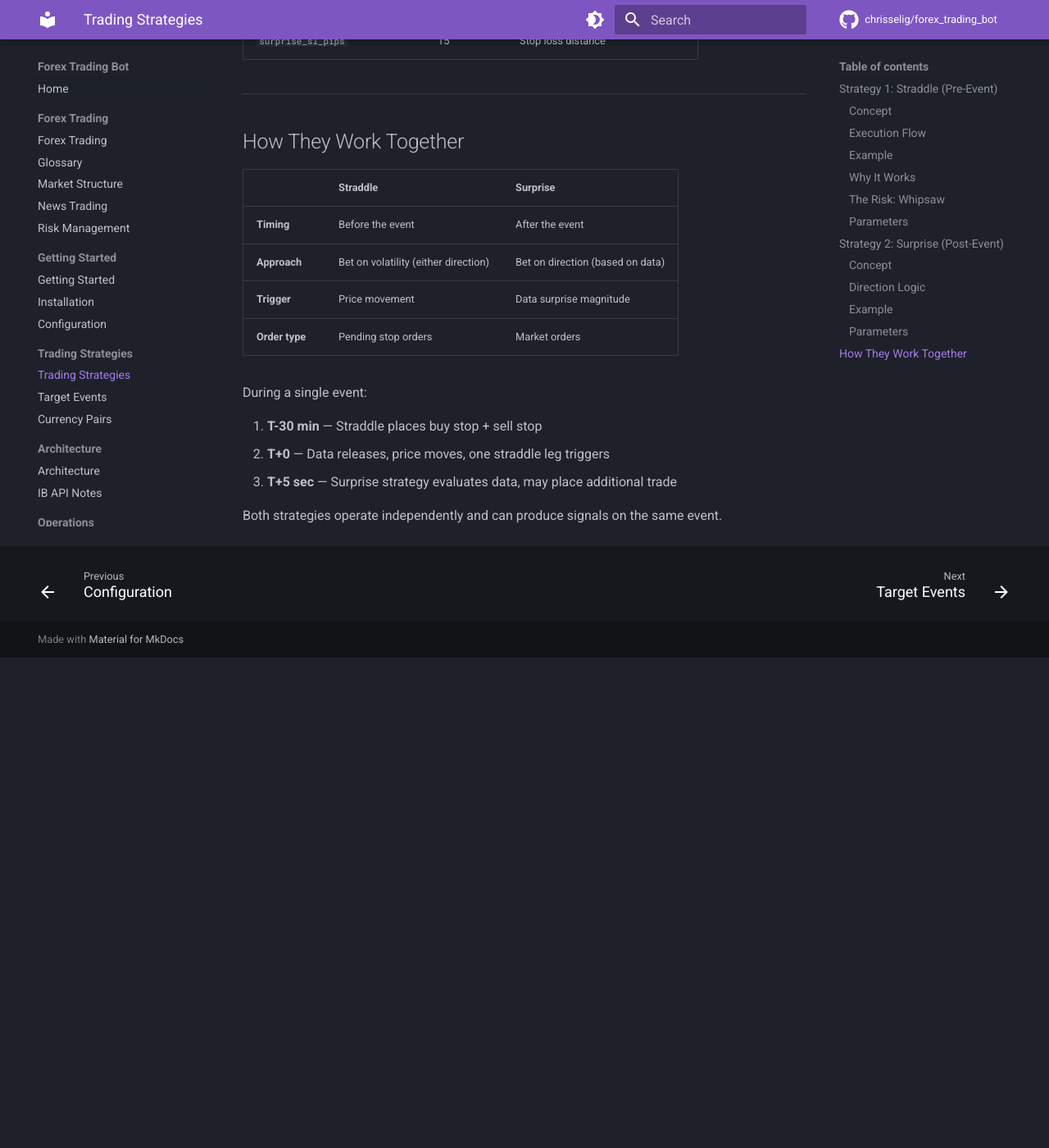
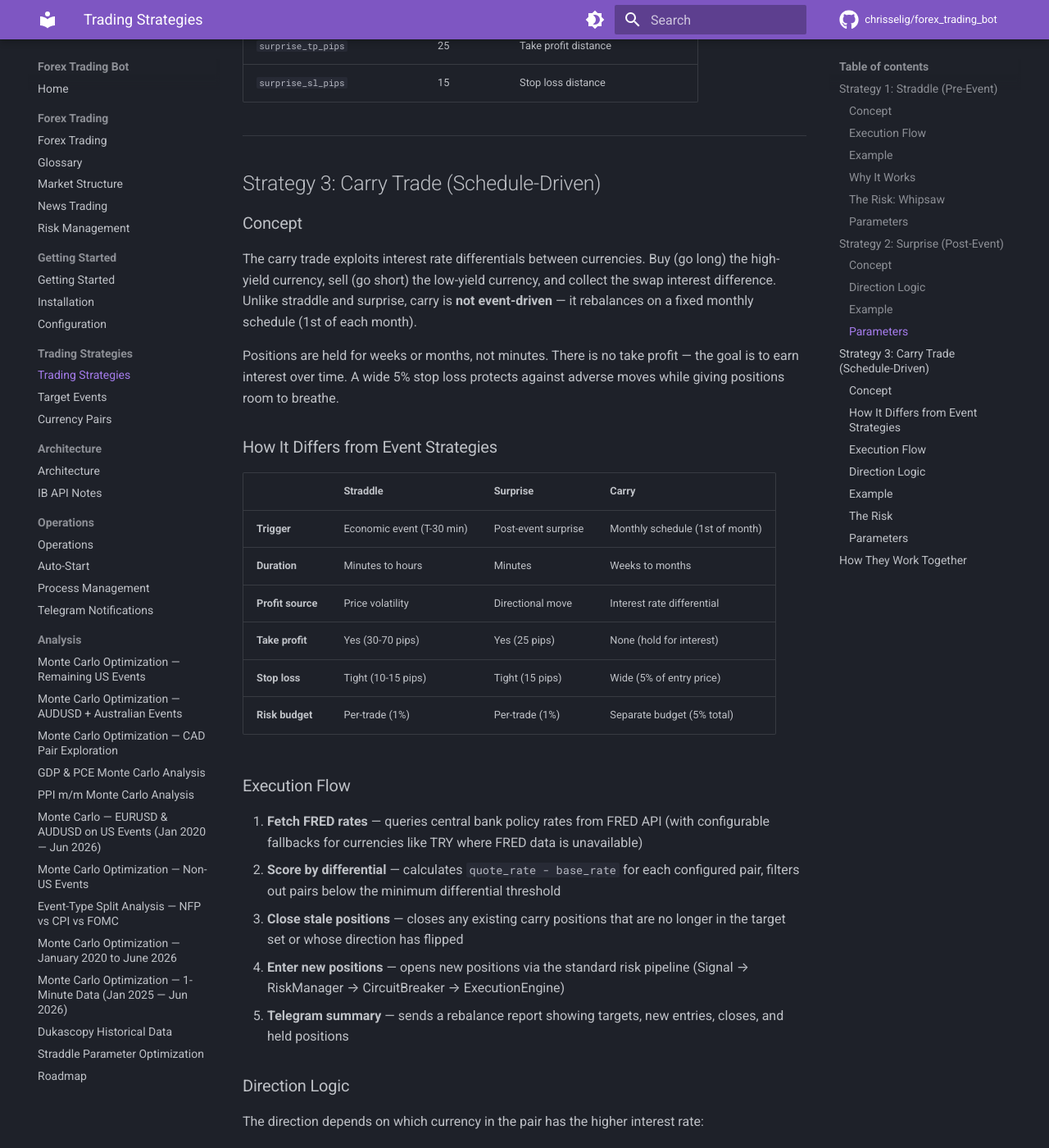
Before and after one commit to chrisselig/forex_trading_bot, an MkDocs documentation site: the page built from docs/trading/strategies.md, in a window 1280 px wide and 1400 px high, scrolled down 3017 px. Shown: the whole window at 82% size. Built offline with MkDocs 1.6.1 and Material for MkDocs 9.7.7, drawn with Linux system fonts in a browser that asks for light colours; comment, search, counter and statistics services are not loaded; before the commit the page ends 3819 px from its top, so only the background shows below that; some of the changed text lies outside the part shown.

Commit message:
docs: document carry trade strategy in strategies page and README
Add Strategy 3 (Carry Trade) to docs/trading/strategies.md with concept,
execution flow, direction logic, example, risk section, and full parameter
table. Update "How They Work Together" comparison table and timeline to
include carry alongside straddle and surprise. Update README description,
quick start steps, architecture diagram, and documentation links.

Co-Authored-By: Claude Opus 4.6 <noreply@anthropic.com>

```diff
--- a/docs/trading/strategies.md
+++ b/docs/trading/strategies.md
@@ -1,6 +1,6 @@
 # Trading Strategies
 
-The bot runs two complementary strategies. The straddle captures volatility regardless of direction. The surprise trades in the direction the data implies. They operate independently and can both be active during the same event.
+The bot runs three strategies. The **straddle** captures volatility regardless of direction around news events. The **surprise** trades in the direction post-release data implies. The **carry trade** exploits interest rate differentials on a monthly schedule. Straddle and surprise are event-driven and operate independently during the same event. Carry runs on its own schedule with a separate risk budget.
 
 ## Strategy 1: Straddle (Pre-Event)
 
@@ -94,19 +94,75 @@ NFP forecast: 200K. Actual: 250K. Surprise: +25%.
 
 ---
 
+## Strategy 3: Carry Trade (Schedule-Driven)
+
+### Concept
+
+The carry trade exploits interest rate differentials between currencies. Buy (go long) the high-yield currency, sell (go short) the low-yield currency, and collect the swap interest difference. Unlike straddle and surprise, carry is **not event-driven** — it rebalances on a fixed monthly schedule (1st of each month).
+
+Positions are held for weeks or months, not minutes. There is no take profit — the goal is to earn interest over time. A wide 5% stop loss protects against adverse moves while giving positions room to breathe.
+
+### How It Differs from Event Strategies
+
+| | Straddle | Surprise | Carry |
+|---|---------|---------|-------|
+| **Trigger** | Economic event (T-30 min) | Post-event surprise | Monthly schedule (1st of month) |
+| **Duration** | Minutes to hours | Minutes | Weeks to months |
+| **Profit source** | Price volatility | Directional move | Interest rate differential |
+| **Take profit** | Yes (30-70 pips) | Yes (25 pips) | None (hold for interest) |
+| **Stop loss** | Tight (10-15 pips) | Tight (15 pips) | Wide (5% of entry price) |
+| **Risk budget** | Per-trade (1%) | Per-trade (1%) | Separate budget (5% total) |
+
+### Execution Flow
+
+1. **Fetch FRED rates** — queries central bank policy rates from FRED API (with configurable fallbacks for currencies like TRY where FRED data is unavailable)
+2. **Score by differential** — calculates `quote_rate - base_rate` for each configured pair, filters out pairs below the minimum differential threshold
+3. **Close stale positions** — closes any existing carry positions that are no longer in the target set or whose direction has flipped
+4. **Enter new positions** — opens new positions via the standard risk pipeline (Signal → RiskManager → CircuitBreaker → ExecutionEngine)
+5. **Telegram summary** — sends a rebalance report showing targets, new entries, closes, and held positions
+
+### Direction Logic
+
+The direction depends on which currency in the pair has the higher interest rate:
+
+- **Positive differential** (quote rate > base rate) → **SELL the pair** (short base, long quote — earn interest on the higher-yielding quote currency)
+- **Negative differential** (quote rate < base rate) → **BUY the pair** (long base, short quote — earn interest on the higher-yielding base currency)
+
+### Example
+
+USD/ZAR with USD rate = 5.33%, ZAR rate = 8.25%:
+
+- Differential = 8.25% - 5.33% = **+2.92%** (positive → quote rate higher)
+- Direction: **SELL USDZAR** (short USD, long ZAR — earn ZAR interest)
+- Stop loss: entry price + 5% of entry price
+- Hold until next rebalance or direction flip
+
+### The Risk
+
+Carry trades are exposed to **emerging market currency crashes**. A year of accumulated swap interest can be wiped out in a single session if the high-yield currency collapses (e.g., 2008 crisis, 2024 JPY carry unwind). The 5% stop loss caps downside but can still be a significant loss on exotic pairs.
+
+Additional risks:
+
+- **FRED data staleness** — if rate data is >60 days old, the strategy falls back to configured rates which may not reflect recent policy changes
+- **Gap risk** — EM currencies can gap through stop loss levels over weekends
+- **Correlation** — multiple EM carry positions can all move against you simultaneously
+
+### Parameters
+
+| Setting | Default | Controls |
+|---------|---------|----------|
+| `carry.enabled` | `true` | Master toggle for the carry strategy |
+| `carry.instruments` | USDZAR, USDTRY, USDMXN, AUDJPY, NZDJPY | Pairs evaluated for carry trades |
+| `carry.min_differential_pct` | 2.0% | Minimum interest rate differential to open a position |
+| `carry.risk_budget_pct` | 5.0% | Total portfolio % allocated to all carry positions |
+| `carry.max_concurrent_carry` | 5 | Maximum carry positions held simultaneously |
+| `carry.max_risk_per_carry_pct` | 1.5% | Maximum risk per individual carry position |
+| `carry.stop_loss_pct` | 5.0% | Stop loss as percentage of entry price |
+| `carry.rebalance_day` | 1 | Day of month to rebalance (1-31) |
+| `carry.rebalance_hour_utc` | 11 | UTC hour for rebalance (5 AM MT) |
+| `carry.max_spread_pips` | 30.0 | Default max spread at entry |
+| `carry.fallback_rates` | TRY: 50.0 | Fallback rates when FRED data unavailable |
+
+---
+
 ## How They Work Together
-
-| | Straddle | Surprise |
-|---|---------|---------|
-| **Timing** | Before the event | After the event |
-| **Approach** | Bet on volatility (either direction) | Bet on direction (based on data) |
-| **Trigger** | Price movement | Data surprise magnitude |
-| **Order type** | Pending stop orders | Market orders |
-
-During a single event:
-
-1. **T-30 min** — Straddle places buy stop + sell stop
-2. **T+0** — Data releases, price moves, one straddle leg triggers
-3. **T+5 sec** — Surprise strategy evaluates data, may place additional trade
-
-Both strategies operate independently and can produce signals on the same event.
```
Also changed, not shown: README.md (+42 -44 lines).
